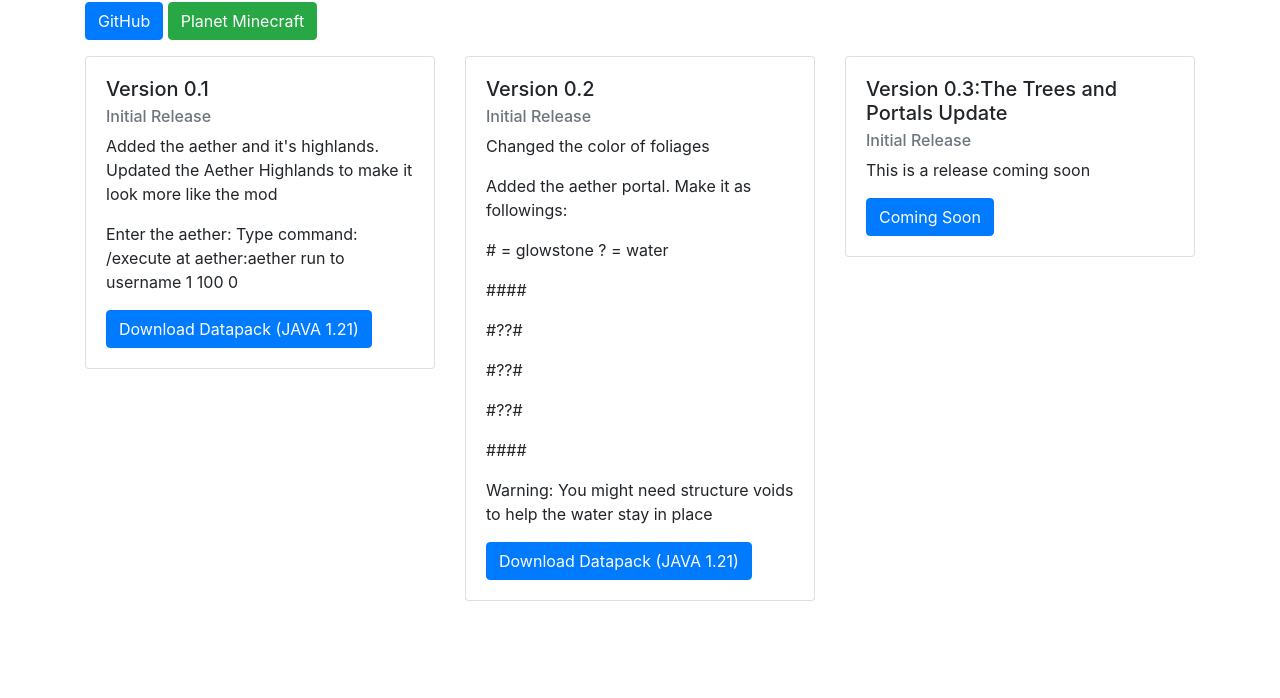
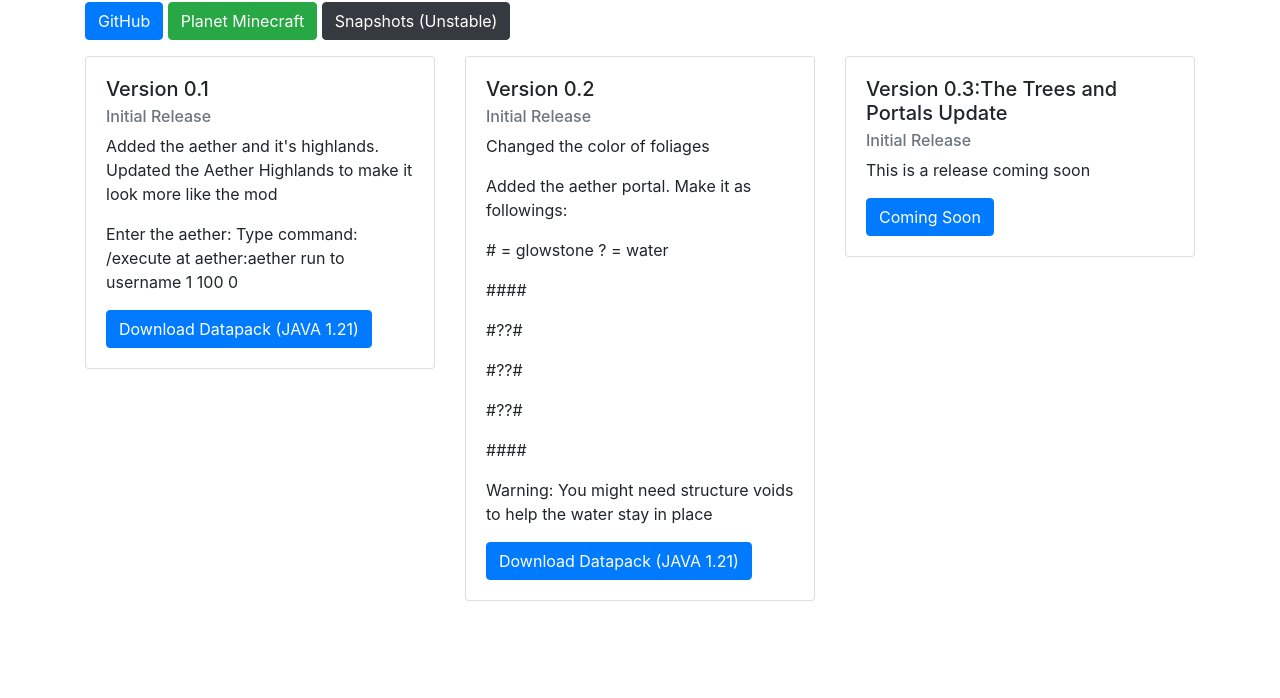
Before and after one commit to RELboss/A-Vanilla-Aether, a plain HTML site: page index.html in a window 1280 px wide. Shown: the part 102-800 px from the top of the page. Drawn offline with nearby package versions, Linux system fonts and the light colour scheme.

Commit message:
Update index.html

```diff
--- a/index.html
+++ b/index.html
@@ -19,6 +19,7 @@
         <h1 class="text-center">A Vanilla Aether Releases</h1>
 <a href="https://github.com/RELboss/A-Vanilla-Aether" class="btn btn-primary" tabindex="-1" role="button">GitHub</a>
 <a href="https://www.planetminecraft.com/data-pack/a-vanilla-aether/" class="btn btn-success" tabindex="-1" role="button">Planet Minecraft</a>
+<a href="https://github.com/RELboss/A-Vanilla-Aether/releases" class="btn btn-dark" tabindex="-1" role="button">Snapshots (Unstable)</a>
         <div class="row mt-3">
             <div class="col-md-4 mb-4">
                 <div class="card release-card">
```
